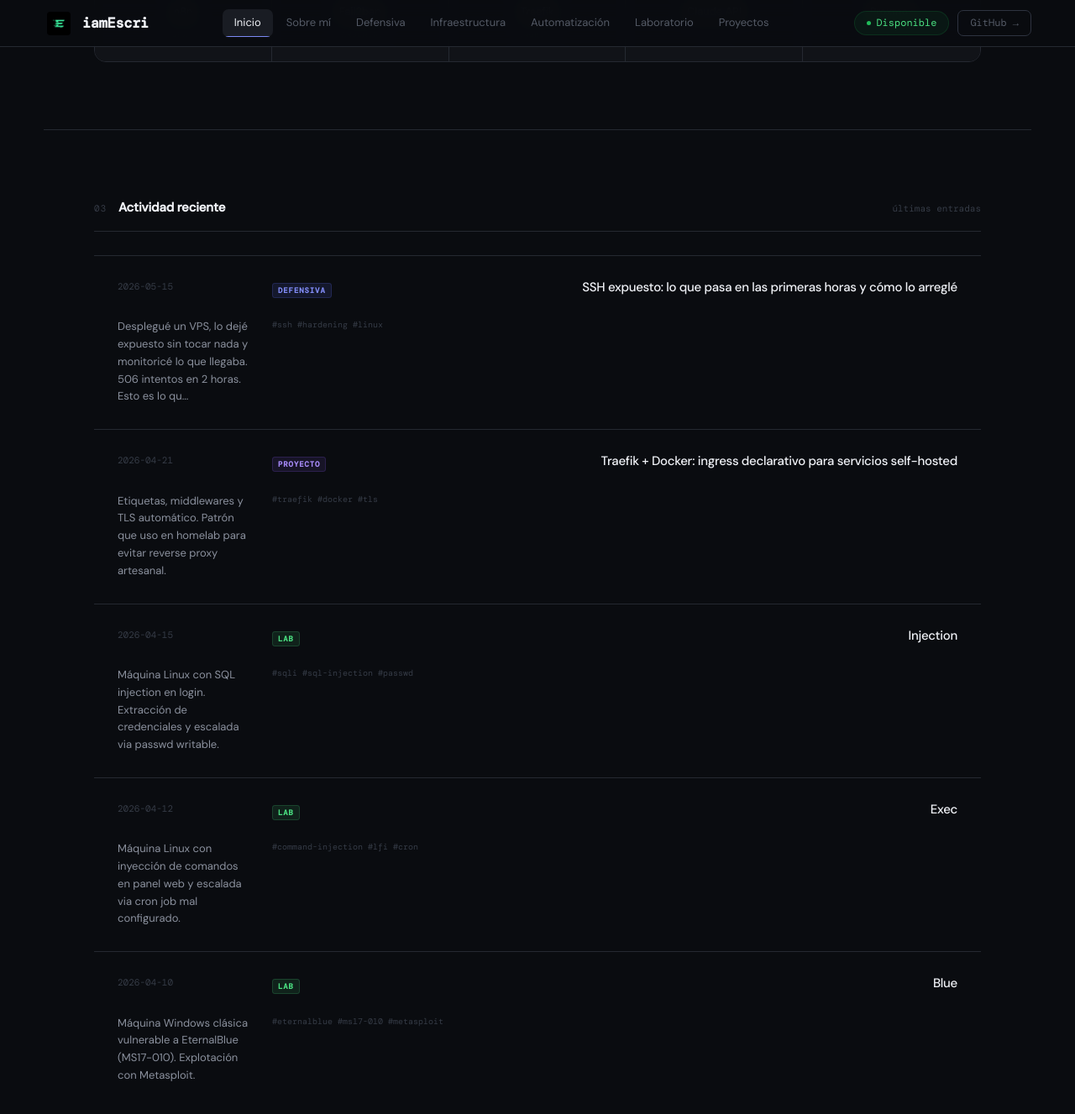
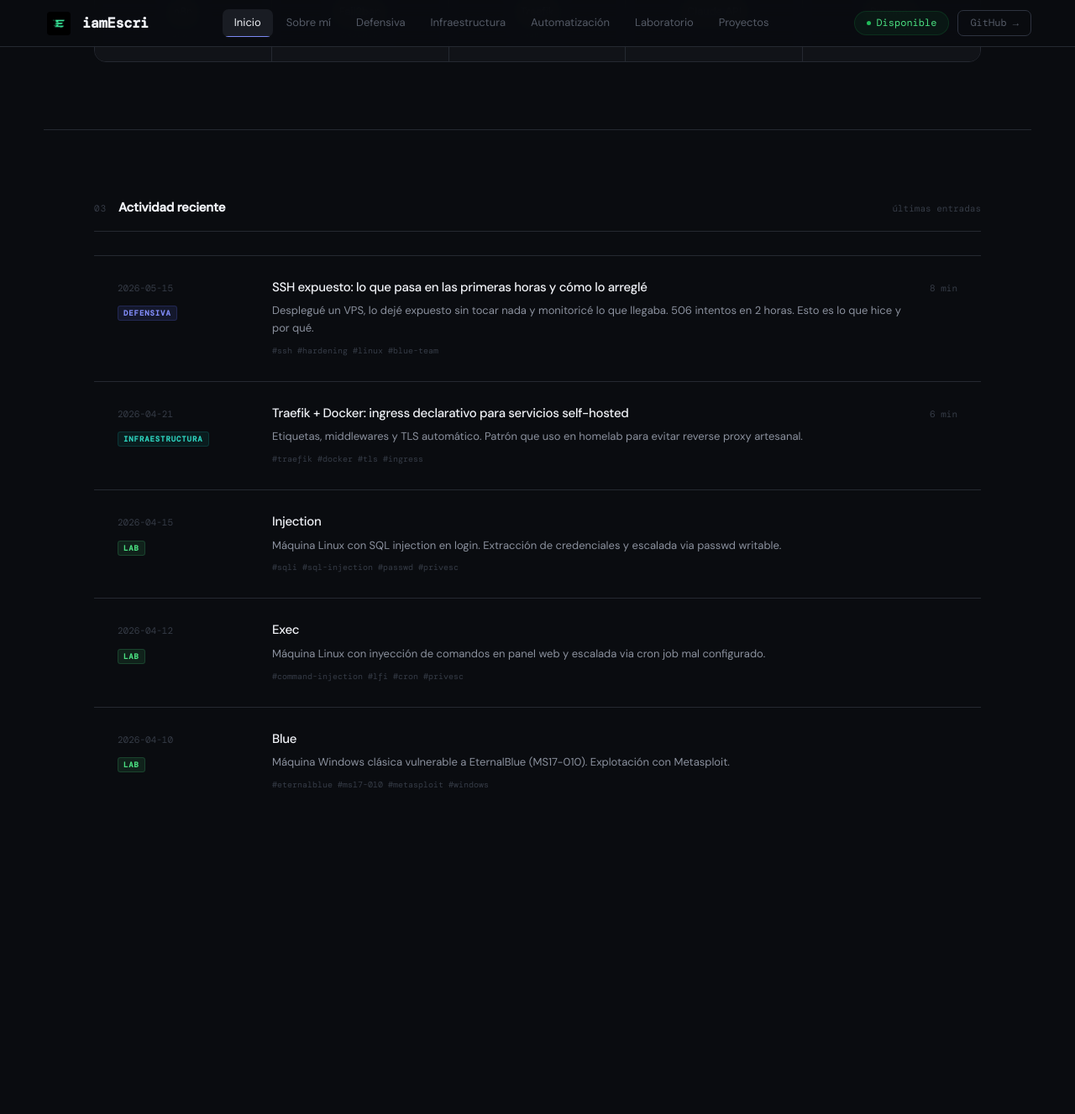
Before and after one commit to iamEscri/iamescri.github.io, a Jekyll site: the page built from index.html, in a window 1280 px wide and 1400 px high, scrolled down 1607 px. Shown: the top 1327 px of the window at 84% size. Built offline with Jekyll 4.4.1, drawn with Linux system fonts in a browser that asks for light colours; after the commit the page ends 2658 px from its top, so only the background shows below that.

Commit message:
Update index.html

```diff
--- a/index.html
+++ b/index.html
@@ -4,22 +4,25 @@ title: Home
 section: home
 ---
 
-{% assign all_writeups = site.posts | where: "category", "writeup" %}
-{% assign all_blog     = site.posts | where: "category", "blog" %}
+{% assign all_writeups  = site.posts | where: "category", "writeup" %}
+{% assign all_blog      = site.posts | where: "category", "blog" %}
 {% assign all_defensive = site.posts | where: "category", "defensive" %}
-{% assign portfolio    = site.data.portfolio %}
-{% assign projects     = site.data.projects %}
-{% assign recent_all   = site.posts | sort: "date" | reverse %}
+{% assign all_infra     = site.posts | where: "category", "infra" %}
+{% assign all_auto      = site.posts | where: "category", "auto" %}
+{% assign portfolio     = site.data.portfolio %}
+{% assign projects      = site.data.projects %}
+{% assign recent_all    = site.posts | sort: "date" | reverse %}
 
 <!-- ====================================================
      HOME
      ==================================================== -->
 <section class="section active" id="section-home">
 
-  {% assign writeups_count = all_writeups | size %}
+  {% assign writeups_count  = all_writeups  | size %}
   {% assign defensive_count = all_defensive | size %}
-  {% assign blog_count = all_blog | size %}
-  {% assign projects_count = site.data.projects | size %}
+  {% assign infra_count     = all_infra     | size %}
+  {% assign auto_count      = all_auto      | size %}
+  {% assign projects_count  = site.data.projects | size %}
 
   <!-- HERO -->
   <div class="hero">
@@ -83,8 +86,12 @@ section: home
             <span class="hero-counter-label">Defensiva</span>
           </button>
           <button class="hero-counter-item" onclick="showSection('infra',document.getElementById('nav-infra'))">
-            <span class="hero-counter-num">{{ blog_count }}</span>
+            <span class="hero-counter-num">{{ infra_count }}</span>
             <span class="hero-counter-label">Infra</span>
+          </button>
+          <button class="hero-counter-item" onclick="showSection('auto',document.getElementById('nav-auto'))">
+            <span class="hero-counter-num">{{ auto_count }}</span>
+            <span class="hero-counter-label">Auto</span>
           </button>
         </div>
       </div>
@@ -175,19 +182,27 @@ section: home
     <div class="home-activity-list">
       {% for post in recent_all limit:5 %}
       <a href="{{ post.url | relative_url }}" class="home-activity-row">
-        <div class="home-activity-date">{{ post.date | date: "%Y-%m-%d" }}</div>
-        <div class="home-activity-cat">
-          {% if post.category == 'defensive' %}<span class="home-act-badge badge-defensiva">DEFENSIVA</span>
-          {% elsif post.category == 'blog' %}<span class="home-act-badge badge-blog">BLOG</span>
-          {% elsif post.category == 'writeup' %}<span class="home-act-badge badge-writeup">LAB</span>
-          {% else %}<span class="home-act-badge badge-project">PROYECTO</span>{% endif %}
+        <div class="home-activity-left">
+          <div class="home-activity-date">{{ post.date | date: "%Y-%m-%d" }}</div>
+          <div class="home-activity-cat">
+            {% if post.category == "defensive" %}<span class="home-act-badge badge-defensiva">DEFENSIVA</span>
+            {% elsif post.category == "infra" %}<span class="home-act-badge badge-infra">INFRAESTRUCTURA</span>
+            {% elsif post.category == "auto" %}<span class="home-act-badge badge-auto">AUTOMATIZACIÓN</span>
+            {% elsif post.category == "writeup" %}<span class="home-act-badge badge-writeup">LAB</span>
+            {% else %}<span class="home-act-badge badge-blog">BLOG</span>{% endif %}
+          </div>
         </div>
-        <div class="home-activity-title">{{ post.title }}</div>
-        <div class="home-activity-desc">{{ post.description | default: post.excerpt | strip_html | truncate: 120 }}</div>
-        <div class="home-activity-tags">
-          {% for tag in post.tags limit:3 %}<span class="home-activity-tag">#{{ tag }}</span>{% endfor %}
+        <div class="home-activity-main">
+          <div class="home-activity-title">{{ post.title }}</div>
+          <div class="home-activity-desc">{{ post.description | default: post.excerpt | strip_html | truncate: 160 }}</div>
+          <div class="home-activity-tags">
+            {% for tag in post.tags limit:4 %}<span class="home-activity-tag">#{{ tag }}</span>{% endfor %}
+          </div>
         </div>
-        <div class="home-activity-arrow">→</div>
+        <div class="home-activity-right">
+          {% if post.read_time %}<span class="home-activity-time">{{ post.read_time }} min</span>{% endif %}
+          <span class="home-activity-arrow">→</span>
+        </div>
       </a>
       {% endfor %}
     </div>
@@ -337,8 +352,7 @@ section: home
     <h2 class="sec-title">Infraestructura</h2>
     <p class="sec-sub">Docker, Linux, VPS, reverse proxy, firewall y servicios reales.</p>
     <div class="blog-grid" style="margin-top:40px">
-      {% assign infra_posts = all_blog | where_exp: "p", "p.tags contains 'docker' or p.tags contains 'linux' or p.tags contains 'vps' or p.tags contains 'infraestructura'" %}
-      {% if infra_posts.size == 0 %}{% assign infra_posts = all_blog %}{% endif %}
+      {% assign infra_posts = all_infra %}
       {% for post in infra_posts %}
       <a href="{{ post.url | relative_url }}" class="blog-card">
         <div class="blog-card-num">{{ forloop.index | prepend: "0" | slice: -2, 2 }}</div>
@@ -363,8 +377,7 @@ section: home
     <h2 class="sec-title">Automatización con IA</h2>
     <p class="sec-sub">Pipelines n8n, workflows defensivos y automatización con Claude API.</p>
     <div class="blog-grid" style="margin-top:40px">
-      {% assign auto_posts = all_blog | where_exp: "p", "p.tags contains 'automatizacion' or p.tags contains 'n8n' or p.tags contains 'ia'" %}
-      {% if auto_posts.size == 0 %}{% assign auto_posts = all_blog %}{% endif %}
+      {% assign auto_posts = all_auto %}
       {% for post in auto_posts %}
       <a href="{{ post.url | relative_url }}" class="blog-card">
         <div class="blog-card-num">{{ forloop.index | prepend: "0" | slice: -2, 2 }}</div>
```
